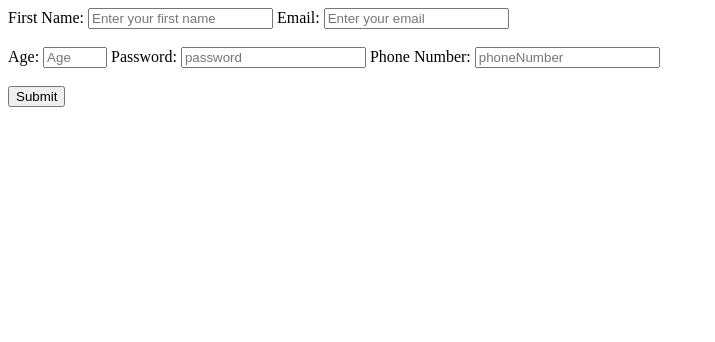
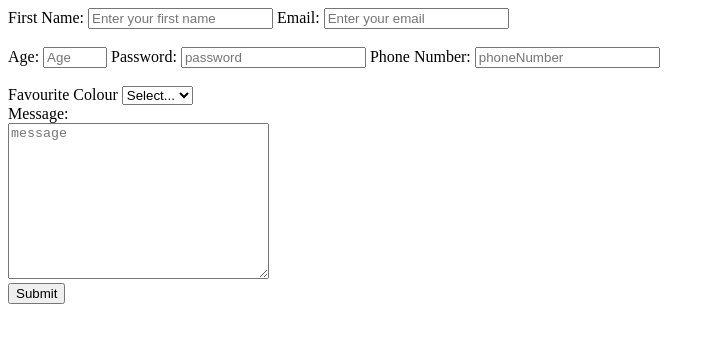
Before and after one commit to DavidDawood/Nology-Challanges-And-Notes, a plain HTML site: page 2 - HTML/Forum/validation-submission.html in a window 1280 px wide. Shown: the whole page, without its empty margins (0-715 px from the left). Drawn offline with Linux system fonts and the light colour scheme.

Commit message:
Added validation

```diff
--- a/2 - HTML/Forum/validation-submission.html
+++ b/2 - HTML/Forum/validation-submission.html
@@ -7,22 +7,18 @@
         <title>validationAndSubmission</title>
     </head>
     <body>
-        <!-- First Name -->
-        <!-- Age -->
-        <!-- Email Address -->
-        <!-- Password -->
-        <!-- Phone Number -->
-        <!-- Favorite Colour -->
-        <!-- Message -->
-        <!-- Submit -->
+        <!-- the action is what happens with the data, when it is submitted which will link to a URI, highlight over it for more details, once it is linked to a URI, a custom method will be used, for formSpree, a poor mans backend, the method POST will be used to send that data to formpsree, -->
+        <form action="https://formspree.io/f/xqknongj" method="POST">
 
-        <form>
             <label for="firstName">First Name: </label>
             <input type="text" placeholder="Enter your first name" name="firstName" required/>
+
             <label for="email">Email: </label>
             <input type="email" placeholder="Enter your email" name="email" required/>
+
             <br/>
             <br/>
+
             <label for="age">Age: </label>
             <input type="number" placeholder="Age" name="age" required min="18" max="100"/>
 
@@ -35,6 +31,24 @@
             <br/>
             <br/>
 
+            <label for="colour"> Favourite Colour</label>
+            <select required name="colour" id="colour">
+                <!-- since select returns a value of an empty string, required is going to need to also check our values, which select happens to be "". which it will also hide once selected -->
+                <option selected hidden value="">Select...</option>
+                <option value="Red">Red</option>
+                <option value="blue">Blue</option>
+                <option value="Green">Green</option>
+                <option value="Yellow">Yellow</option>
+                <option value="Black">Black</option>
+                <option value="White">White</option>
+            </select>
+            <br/>
+
+            <label for="message">Message: </label>
+            <br/>
+            <textarea name="message" id="message" cols="30" rows="10" placeholder="message"></textarea>
+
+            <br/>
             <input type="submit"></input>
         </form>
     </body>
```
